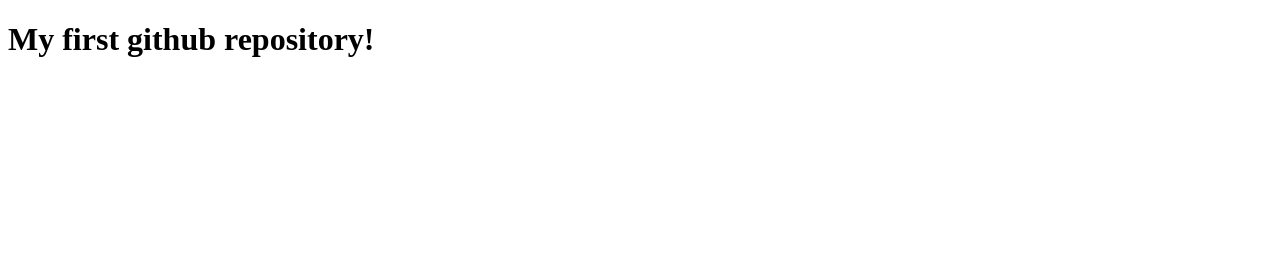
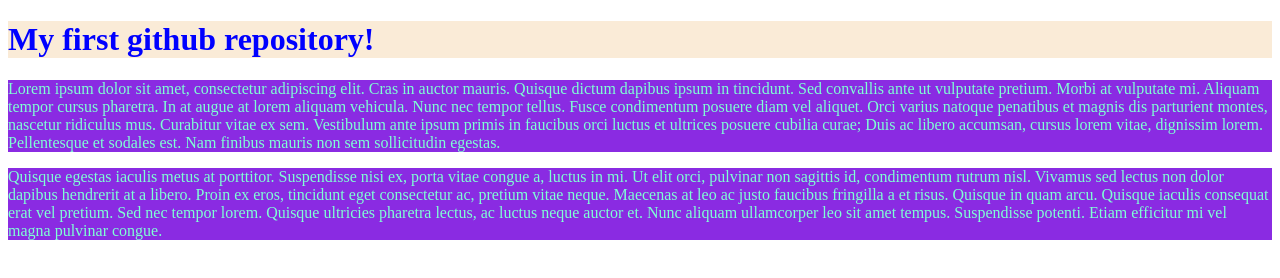
Before and after one commit to monabberhossain/my-first-repo, a plain HTML site: page index.html in a window 1280 px wide. Drawn offline with Linux system fonts and the light colour scheme.

Commit message:
Paragraph & styles added

```diff
--- a/index.html
+++ b/index.html
@@ -5,8 +5,11 @@
     <meta http-equiv="X-UA-Compatible" content="IE=edge">
     <meta name="viewport" content="width=device-width, initial-scale=1.0">
     <title>Learning Git</title>
+    <link rel="stylesheet" href="style.css">
 </head>
 <body>
     <h1>My first github repository!</h1>
+    <p>Lorem ipsum dolor sit amet, consectetur adipiscing elit. Cras in auctor mauris. Quisque dictum dapibus ipsum in tincidunt. Sed convallis ante ut vulputate pretium. Morbi at vulputate mi. Aliquam tempor cursus pharetra. In at augue at lorem aliquam vehicula. Nunc nec tempor tellus. Fusce condimentum posuere diam vel aliquet. Orci varius natoque penatibus et magnis dis parturient montes, nascetur ridiculus mus. Curabitur vitae ex sem. Vestibulum ante ipsum primis in faucibus orci luctus et ultrices posuere cubilia curae; Duis ac libero accumsan, cursus lorem vitae, dignissim lorem. Pellentesque et sodales est. Nam finibus mauris non sem sollicitudin egestas.</p>
+    <p>Quisque egestas iaculis metus at porttitor. Suspendisse nisi ex, porta vitae congue a, luctus in mi. Ut elit orci, pulvinar non sagittis id, condimentum rutrum nisl. Vivamus sed lectus non dolor dapibus hendrerit at a libero. Proin ex eros, tincidunt eget consectetur ac, pretium vitae neque. Maecenas at leo ac justo faucibus fringilla a et risus. Quisque in quam arcu. Quisque iaculis consequat erat vel pretium. Sed nec tempor lorem. Quisque ultricies pharetra lectus, ac luctus neque auctor et. Nunc aliquam ullamcorper leo sit amet tempus. Suspendisse potenti. Etiam efficitur mi vel magna pulvinar congue.</p>
 </body>
 </html>
--- /dev/null
+++ b/style.css
@@ -0,0 +1,8 @@
+h1{
+    color: blue;
+    background-color: antiquewhite;
+}
+p{
+    color: aquamarine;
+    background-color: blueviolet;
+}
```
